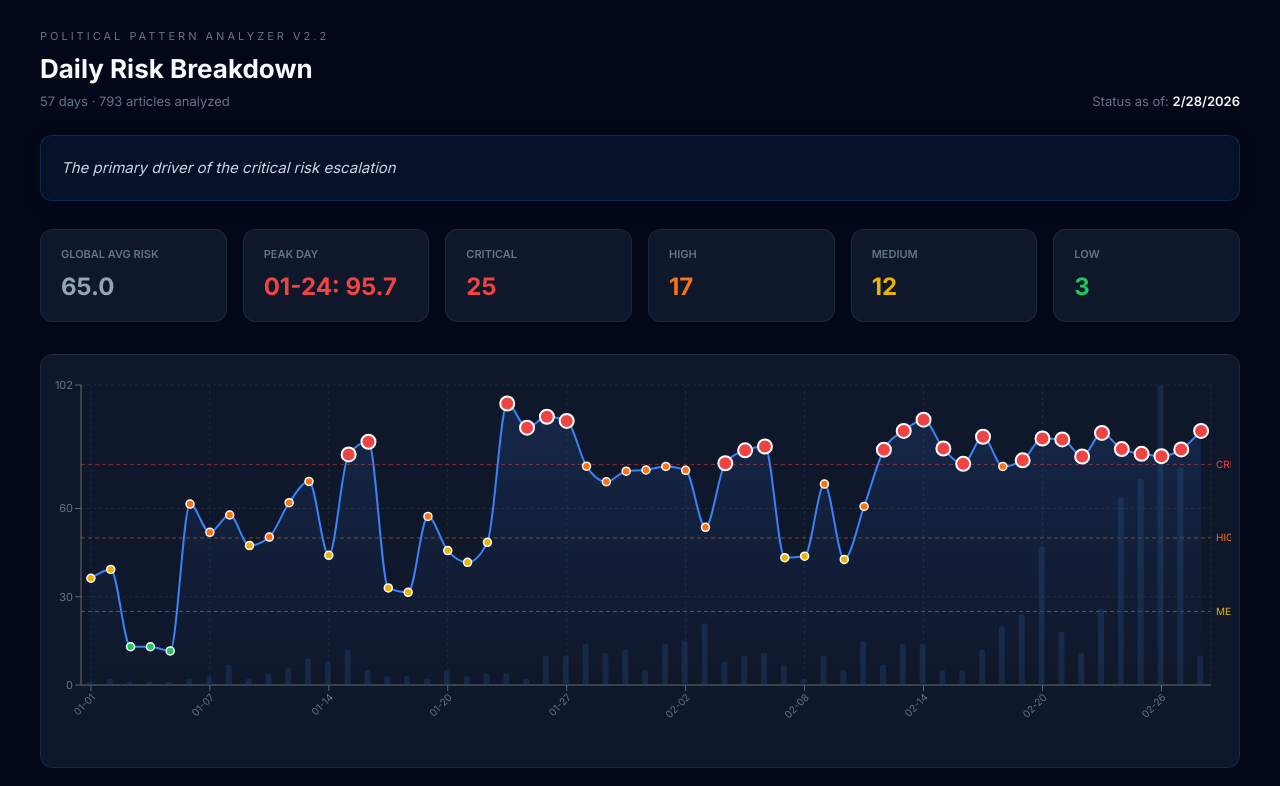
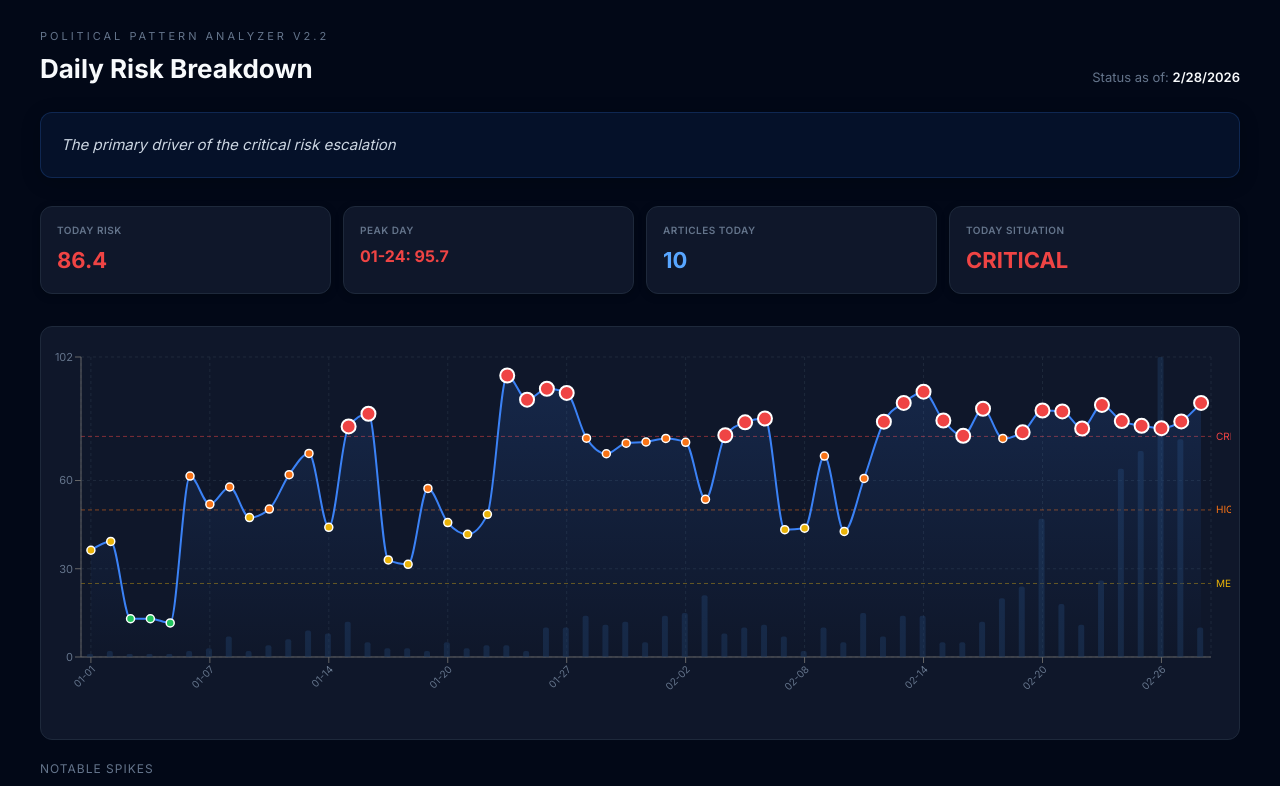
Before and after one commit to GeoTouhme/Political_Analyzer, a React (Vite) app in the folder dashboard_v3/: page / in a window 1280 px wide. Shown: the top 786 px of the page. Built offline with nearby package versions, Linux system fonts and the light colour scheme.

Commit message:
auto-sync: v3 analysis update 2026-02-28 16:26

```diff
--- a/dashboard_v3/src/App.jsx
+++ b/dashboard_v3/src/App.jsx
@@ -71,11 +71,8 @@ export default function App() {
   if (loading) return <div style={{ background: "#020817", minHeight: "100vh", color: "#e2e8f0", display: "flex", justifyContent: "center", alignItems: "center" }}>Loading Analyzer Data...</div>;
 
   const validData = data.filter(d => d.avg !== undefined);
+  const latestDay = validData.length > 0 ? validData[validData.length - 1] : {date: "N/A", avg: 0, articles: 0, level: "UNKNOWN"};
   const peakDay = validData.length > 0 ? validData.reduce((a, b) => b.avg > a.avg ? b : a, validData[0]) : {date: "N/A", avg: 0};
-  const avgRisk = validData.length > 0 ? (validData.reduce((s, d) => s + d.avg, 0) / validData.length).toFixed(1) : "0.0";
-
-  const counts = { CRITICAL: 0, HIGH: 0, MEDIUM: 0, LOW: 0 };
-  data.forEach(d => { if(counts[d.level] !== undefined) counts[d.level]++ });
 
   return (
     <div style={{
@@ -92,9 +89,6 @@ export default function App() {
           <h1 style={{ fontSize: 26, fontWeight: 700, color: "#f8fafc", margin: 0 }}>
             Daily Risk Breakdown
           </h1>
-          <div style={{ fontSize: 13, color: "#64748b", marginTop: 4 }}>
-            {data.length} days · {data.reduce((s, d) => s + d.articles, 0)} articles analyzed
-          </div>
         </div>
         <div style={{ textAlign: "right", color: "#64748b", fontSize: 13 }}>
           Status as of: <span style={{ color: "#f8fafc", fontWeight: 600 }}>{meta.generated_at ? new Date(meta.generated_at).toLocaleDateString() : 'Live'}</span>
@@ -113,28 +107,26 @@ export default function App() {
         </div>
       )}
 
-      {/* Stat cards Grid */}
+      {/* Stat cards Grid - 4 Main Cards */}
       <div style={{
         display: "grid",
-        gridTemplateColumns: "repeat(auto-fit, minmax(180px, 1fr))",
-        gap: 16,
+        gridTemplateColumns: "repeat(auto-fit, minmax(140px, 1fr))",
+        gap: 12,
         marginBottom: 32
       }}>
         {[
-          { label: "Global Avg Risk", value: avgRisk, color: "#94a3b8" },
+          { label: "Today Risk", value: latestDay.avg, color: LEVEL_COLOR[latestDay.level] || "#94a3b8" },
           { label: "Peak Day", value: `${peakDay.date}: ${peakDay.avg}`, color: "#ef4444" },
-          { label: "CRITICAL", value: counts.CRITICAL, color: LEVEL_COLOR.CRITICAL },
-          { label: "HIGH",     value: counts.HIGH,     color: LEVEL_COLOR.HIGH },
-          { label: "MEDIUM",   value: counts.MEDIUM,   color: LEVEL_COLOR.MEDIUM },
-          { label: "LOW",      value: counts.LOW,      color: LEVEL_COLOR.LOW },
+          { label: "Articles Today", value: latestDay.articles, color: "#58a6ff" },
+          { label: "Today Situation", value: latestDay.level, color: LEVEL_COLOR[latestDay.level] || "#94a3b8" },
         ].map(c => (
           <div key={c.label} style={{
             background: "#0f172a", border: "1px solid #1e293b",
-            borderRadius: 12, padding: "16px 20px",
-            transition: "transform 0.2s", cursor: "default"
+            borderRadius: 12, padding: "16px",
+            boxShadow: "0 2px 8px rgba(0,0,0,0.2)"
           }}>
-            <div style={{ fontSize: 11, color: "#64748b", marginBottom: 6, fontWeight: 600, textTransform: "uppercase" }}>{c.label}</div>
-            <div style={{ fontSize: 24, fontWeight: 800, color: c.color }}>{c.value}</div>
+            <div style={{ fontSize: 10, color: "#64748b", marginBottom: 6, fontWeight: 600, textTransform: "uppercase", letterSpacing: 0.5 }}>{c.label}</div>
+            <div style={{ fontSize: typeof c.value === 'string' && c.value.length > 8 ? 16 : 22, fontWeight: 800, color: c.color }}>{c.value}</div>
           </div>
         ))}
       </div>
```
Also changed, not shown: 2 other files (tests, documents, lock files or other folders).
